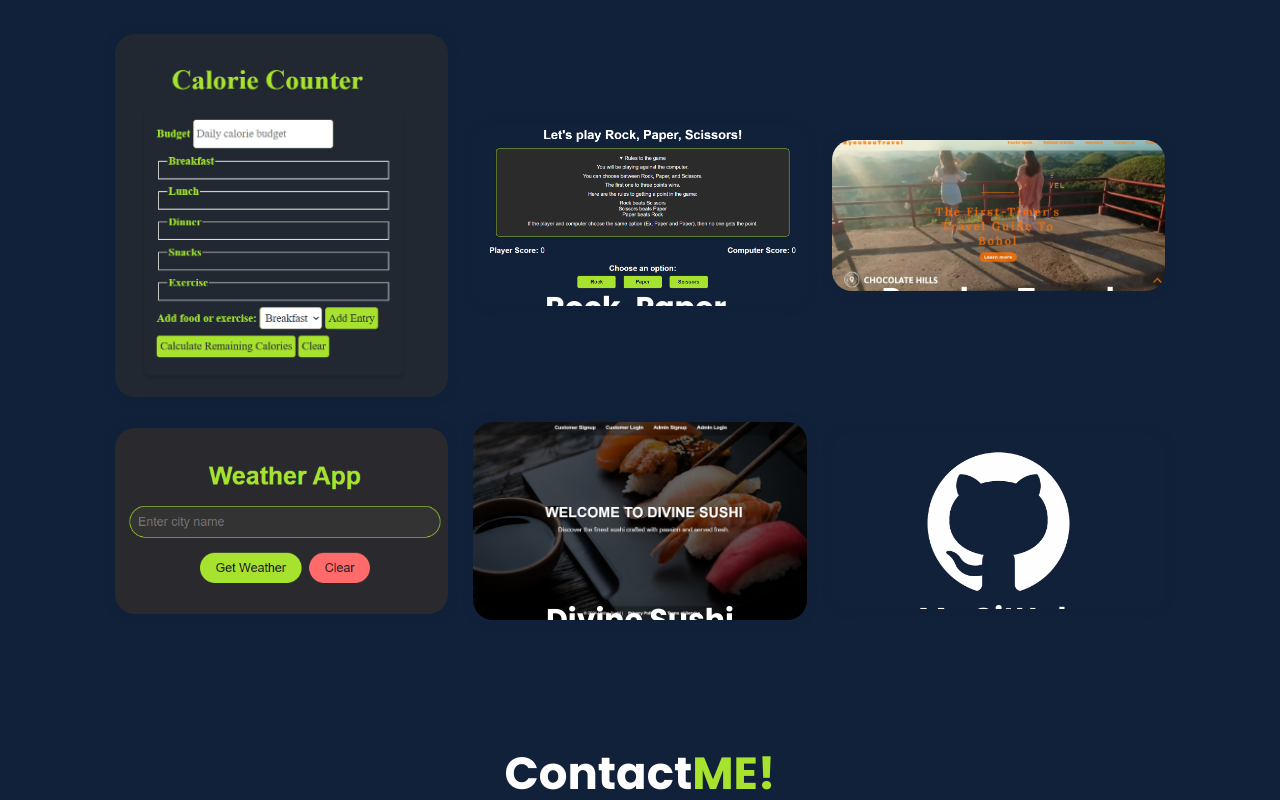
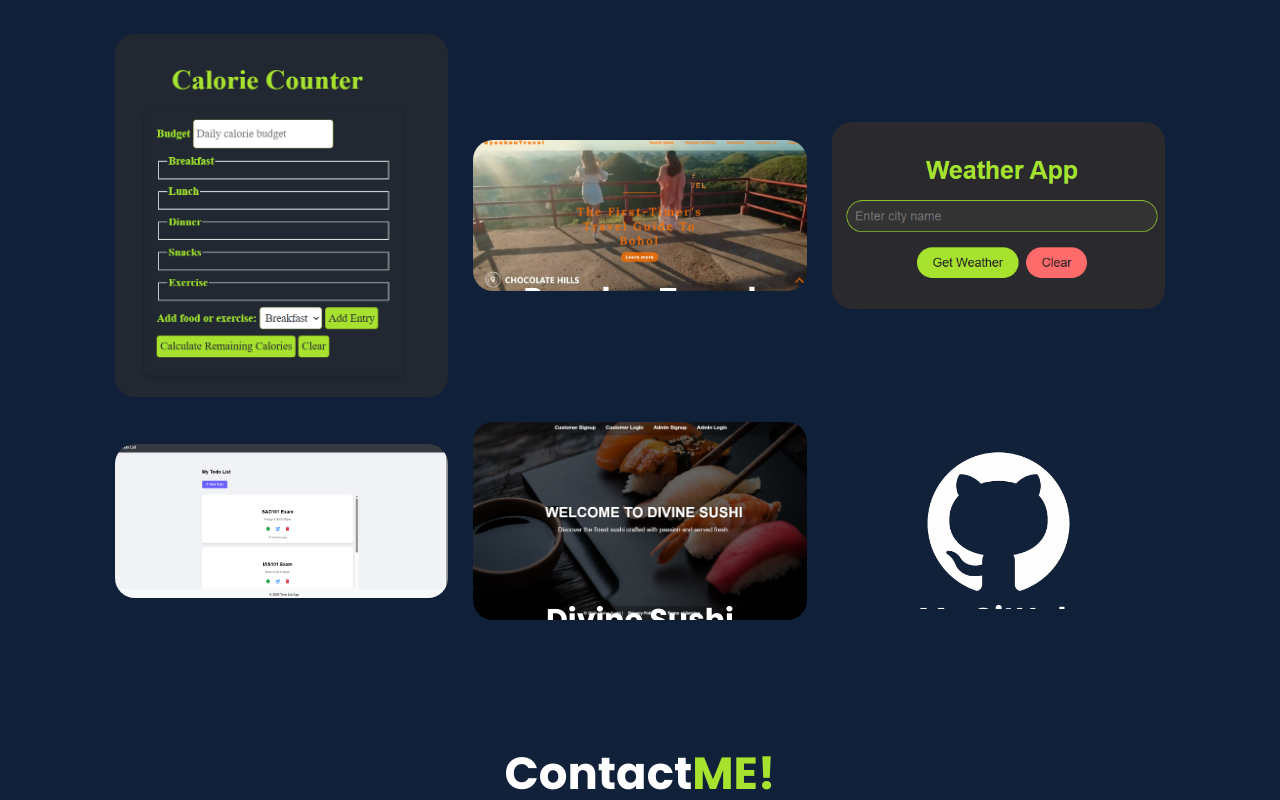
Before and after one commit to JOSHUA-A69/My-Personal-Portfolio-, a React (Create React App) app: page / in a window 1280 px wide. Shown: the part 2600-3400 px from the top of the page. Built offline with nearby package versions, Linux system fonts and the light colour scheme.

Commit message:
added new project

```diff
--- a/src/components/Portfolio.jsx
+++ b/src/components/Portfolio.jsx
@@ -16,14 +16,6 @@ const Portfolio = () => {
                     </div>
                 </div>
                 <div className="portfolio-box">
-                <img src={require('../img/Rock, Paper, Scissors Game.png')} alt="pic" />
-                    <div className="portfolio-layer">
-                        <h4>Rock, Paper, Scissors Game</h4>
-                        <p>The Rock Paper Scissors Game is a simple interactive web app where a user plays against the computer.</p>
-                        <a href="https://joshua-a69.github.io/Rock-Paper-Scissors-Game/RockPaperScissors.html"><i className='fas fa-link'></i></a>
-                    </div>
-                </div>
-                <div className="portfolio-box">
                 <img src={require('../img/Screenshot 2024-04-30 125359.png')} alt="pic" />
                     <div className="portfolio-layer">
                         <h4>RyoukouTravel</h4>
@@ -37,6 +29,14 @@ const Portfolio = () => {
                         <h4>Weather app</h4>
                         <p>The Weather App is a web application designed to provide users with real-time weather information for any location.</p>
                         <a href="https://github.com/JOSHUA-A69/Weather-site"><i className='fas fa-link'></i></a>
+                    </div>
+                </div>
+                <div className="portfolio-box">
+                <img src={require('../img/To-Do.png')} alt="pic" />
+                    <div className="portfolio-layer">
+                        <h4>TO-DO List</h4>
+                        <p>A simple CRUD To-Do List web application built with Laravel.</p>
+                        <a href="https://github.com/JOSHUA-A69/Simple-To-do"><i className='fas fa-link'></i></a>
                     </div>
                 </div>
                 <div className="portfolio-box">
```
Also changed, not shown: src/img/To-Do.png (added).
